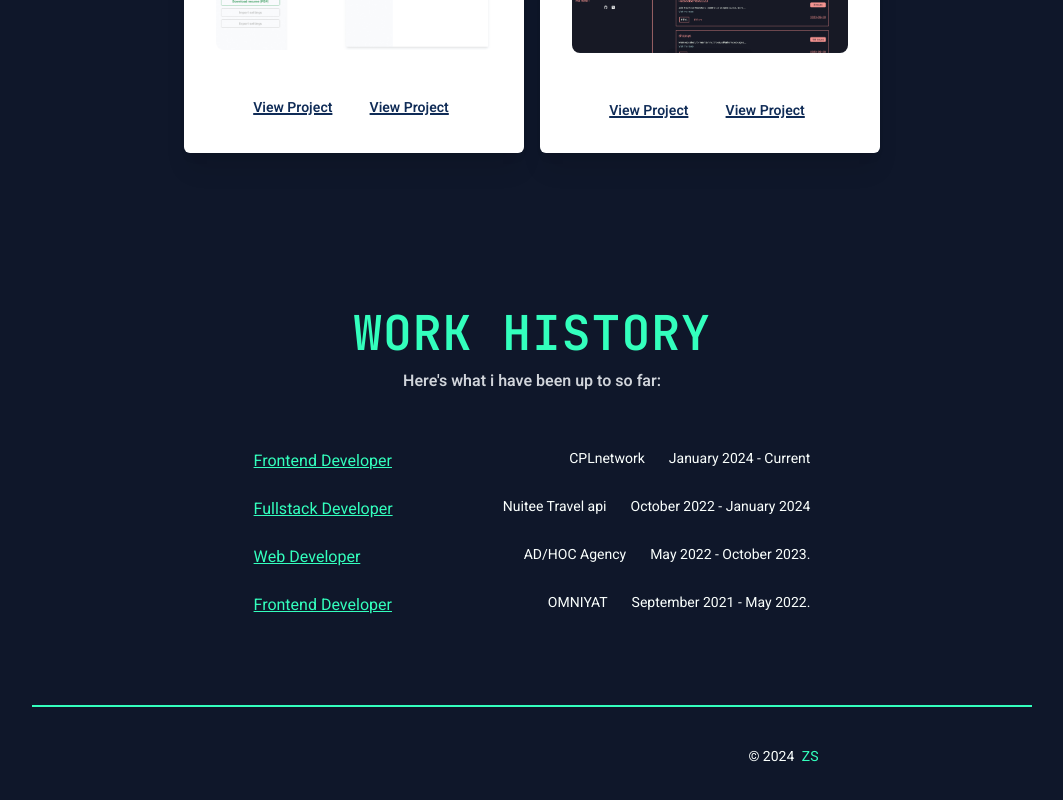
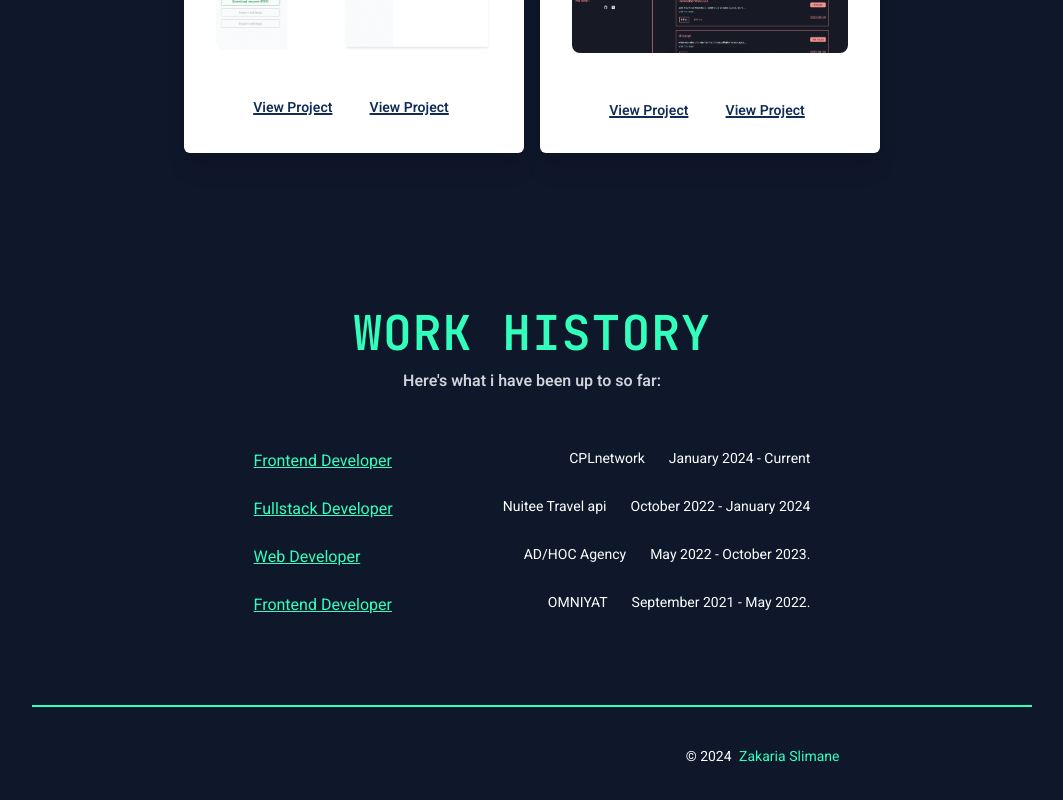
Before and after one commit to Zackaria-Slimane/zackarislnext, a Next.js app: page / in a window 1280 px wide. Shown: the part 2246-3046 px from the top of the page, without its empty margins (108-1171 px from the left). Built offline with nearby package versions, Linux system fonts and the light colour scheme; some icons are missing.

Commit message:
adding dark background

```diff
--- a/src/components/UI/Footer.jsx
+++ b/src/components/UI/Footer.jsx
@@ -21,7 +21,7 @@ export function Footer() {
 					</div>
 				</div>
 				<div className='mt-2 text-sm text-right text-powder'>
-					© {currentYear} <span className='text-sunflower mx-1'>ZS</span>
+					© {currentYear} <span className='text-sunflower mx-1'>Zakaria Slimane</span>
 				</div>
 			</div>
 		</footer>
--- a/src/components/UI/TechStack.jsx
+++ b/src/components/UI/TechStack.jsx
@@ -1,7 +1,7 @@
-import Image from "next/image";
-import { motion } from "framer-motion";
-import Section from "./Section";
-import stacks from "../../data/stackStore";
+import Image from 'next/image';
+import { motion } from 'framer-motion';
+import Section from './Section';
+import stacks from '../../data/stackStore';
 
 export function TechStack() {
 	return (
@@ -15,7 +15,7 @@ export function TechStack() {
 				{stacks.map(({ id, image, title }) => (
 					<div key={id} className='flex flex-col items-center justify-center align-middle'>
 						<div
-							className='flex flex-col items-center justify-center object-cover w-24 h-24 p-5 duration-300 ease-in-out bg-white rounded-lg shadow-mg'
+							className='flex flex-col items-center justify-center object-cover w-24 h-24 p-5 duration-300 ease-in-out bg-powder rounded-lg shadow-mg'
 							role='img'>
 							<Image
 								width='56'
@@ -23,7 +23,7 @@ export function TechStack() {
 								src={image}
 								srcSet={image}
 								alt={title}
-								className='object-contain w-36 h-36 md:h-44 md:w-44 hover:animate-bounce'
+								className='object-contain w-36 h-36 md:h-44 md:w-44 hover:scale-105'
 							/>
 						</div>
 						<p className='mt-2 text-center'>{title}</p>
--- a/src/data/siteData.js
+++ b/src/data/siteData.js
@@ -25,7 +25,7 @@ const siteData = {
 	},
 	socials: {
 		github: 'https://github.com/Zackaria-Slimane',
-		linkedin: 'https://www.linkedin.com/in/zackaria-slimane/',
+		linkedin: 'https://www.linkedin.com/in/zakaria-slimane/',
 		resume: 'https://drive.google.com/file/d/1qLGLyKX1MzV2b9wDQ93ElsdXXMjOPrpH/view?usp=sharing',
 	},
 
```
